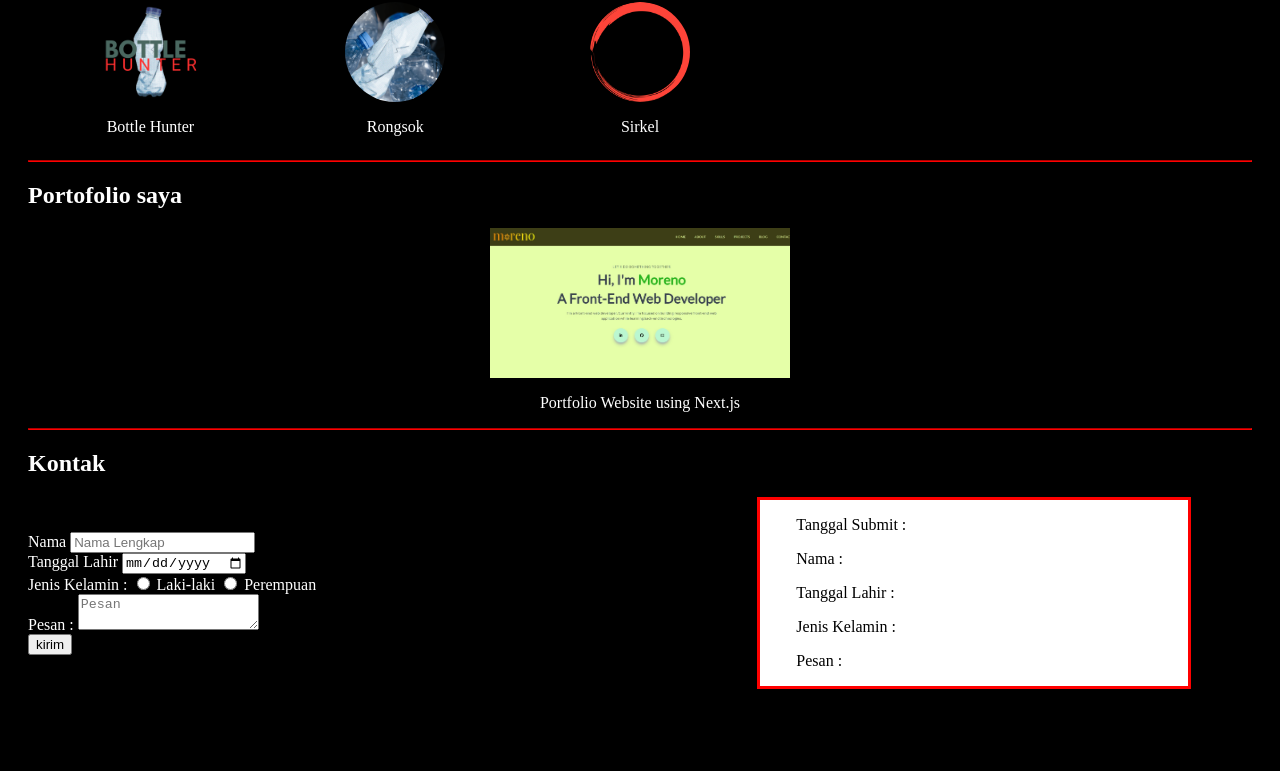
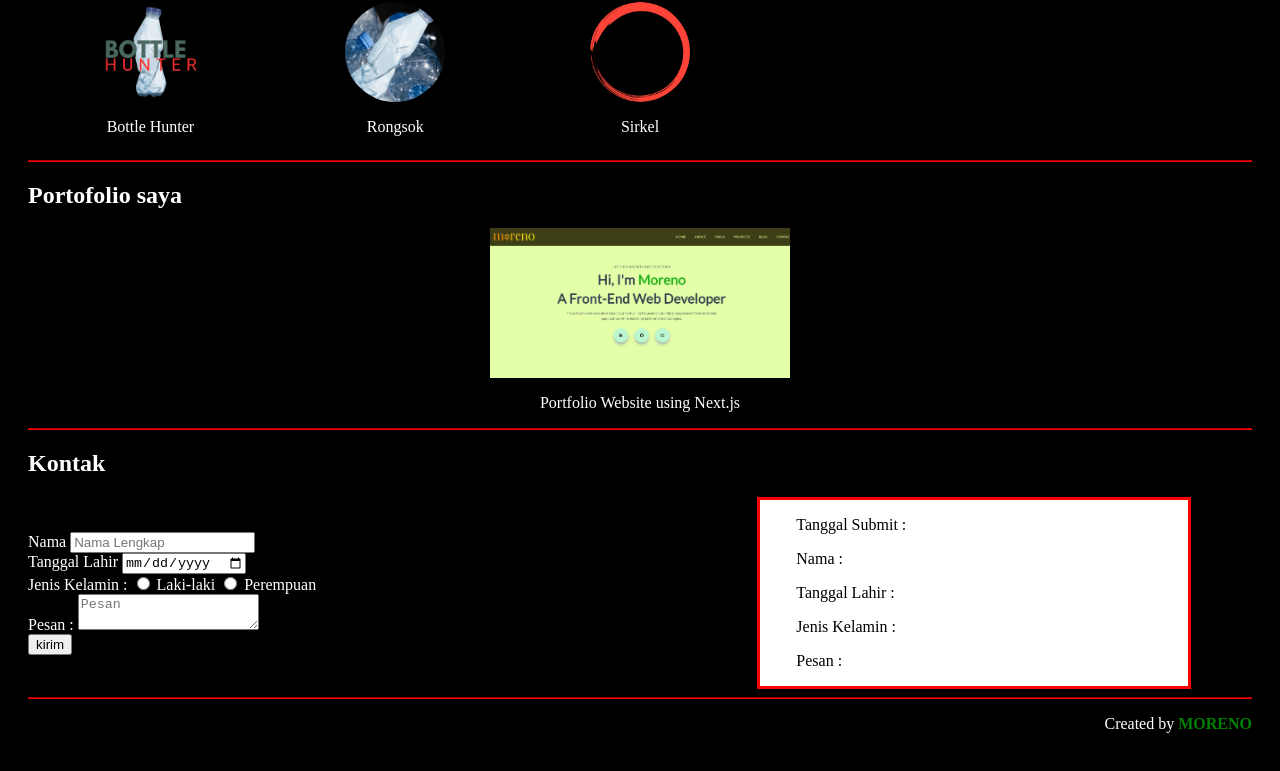
Before and after one commit to revou-fundamental-course/fundamental-MorenoAdinatha, a plain HTML site: page index.html in a window 1280 px wide. Shown: the part 659-1430 px from the top of the page. Before the commit the page ends 1376 px from the top, so only its background shows below. Drawn offline with Linux system fonts and the light colour scheme.

Commit message:
add footer

```diff
--- a/css/style.css
+++ b/css/style.css
@@ -114,3 +114,13 @@ hr {
     color: black;
     border: 3px solid red;
 }
+
+footer {
+    text-align: right;
+}
+
+.footer-highlight{
+    color: green;
+    font-weight: bold;
+    text-transform: uppercase;
+}
--- a/index.html
+++ b/index.html
@@ -105,7 +105,11 @@
                 </div>
             </div>
         </section>
-
+        <hr>
+        <!-- Footer -->
+        <footer>
+            <p>Created by <span class="footer-highlight">Moreno</span></p>
+        </footer>
     </main>
     <script src="js/script.js"></script>
 </body>
```
